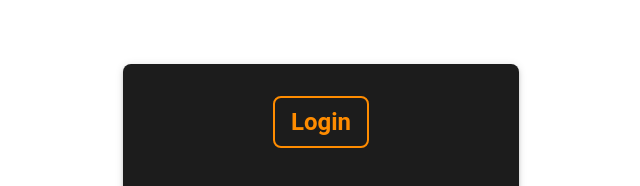
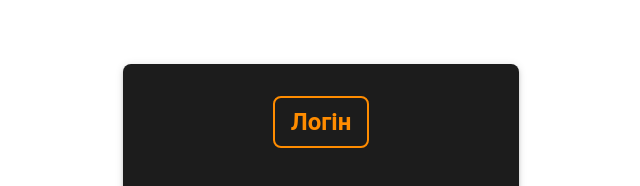
Before and after one commit to gegestalt/znapzots, a Next.js app in the folder frontend/: page /login in a window 1280 px wide. Shown: the top 186 px of the page, without its empty margins (319-959 px from the left). Built offline with nearby package versions, Linux system fonts and the light colour scheme.

Commit message:
ukra changes

```diff
--- a/frontend/pages/login.js
+++ b/frontend/pages/login.js
@@ -7,7 +7,7 @@ import { useState } from 'react';
 
 const theme = createTheme({
   palette: {
-    mode: "dark", // Dark mode theme
+    mode: "dark",
     primary: {
       main: "#FF8C00", // Orange color
     },
@@ -19,7 +19,7 @@ const theme = createTheme({
       paper: "#1c1c1c", // Dark paper background for cards
     },
     text: {
-      primary: "#ffffff", // White text for dark mode
+      primary: "#ffffff",
       secondary: "#b0b0b0", // Light gray text for secondary content
     },
   },
@@ -38,7 +38,7 @@ const theme = createTheme({
     MuiAppBar: {
       styleOverrides: {
         root: {
-          backgroundColor: "#2c3e50", // Darker AppBar background
+          backgroundColor: "#2c3e50",
         },
       },
     },
@@ -108,12 +108,11 @@ const LoginPage = () => {
             mt: 8,
           }}
         >
-          {/* Login text inside an outlined box with orange color */}
           <Box
             sx={{
-              border: '2px solid #FF8C00', // Orange border
-              borderRadius: 2, // Rounded corners
-              padding: '8px 16px', // Padding inside the box
+              border: '2px solid #FF8C00',
+              borderRadius: 2,
+              padding: '8px 16px',
               mb: 3,
             }}
           >
@@ -121,11 +120,11 @@ const LoginPage = () => {
               variant="h5"
               component="h1"
               sx={{
-                color: '#FF8C00', // Orange text color
+                color: '#FF8C00',
                 fontWeight: 'bold',
               }}
             >
-              Login
+              Логін
             </Typography>
           </Box>
 
--- a/frontend/pages/menu.js
+++ b/frontend/pages/menu.js
@@ -181,8 +181,6 @@ const ArchitecturalDashboard = () => {
             </IconButton>
           </Toolbar>
         </AppBar>
-
-        {/* Sidebar */}
         <Drawer open={sidebarOpen} onClose={handleSidebarToggle}>
           <List>
             <ListItem button onClick={() => router.push("/dashboard")}>
```
